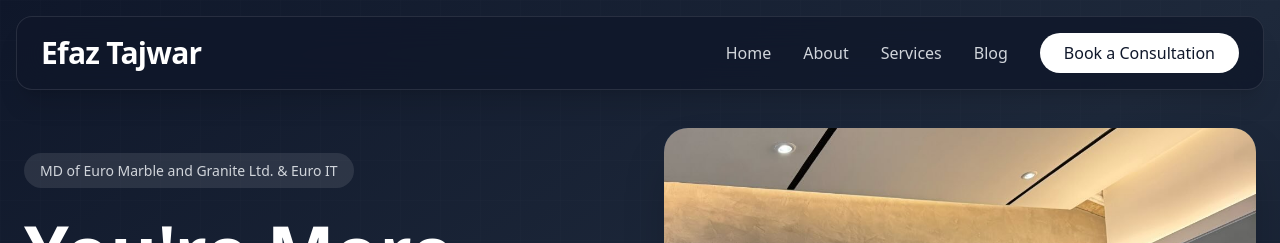
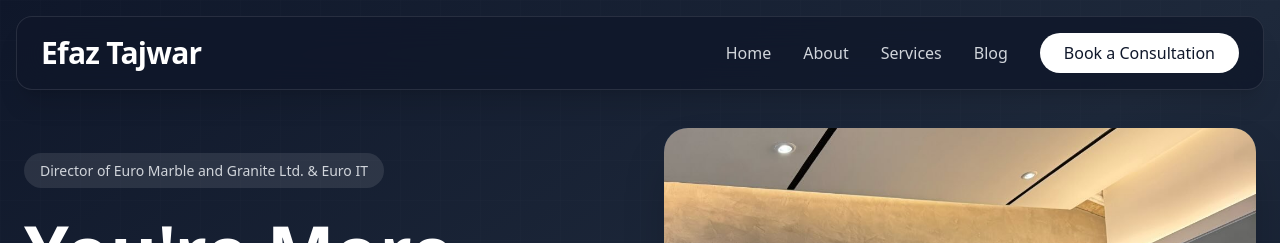
Before and after one commit to RafiMohammadHasib/efaztajwar, a React (Vite) app: page / in a window 1280 px wide. Shown: the top 243 px of the page. Built offline with nearby package versions, Linux system fonts and the light colour scheme.

Commit message:
Updated Hero.tsx

```diff
--- a/src/components/Hero.tsx
+++ b/src/components/Hero.tsx
@@ -52,7 +52,7 @@ export default function Hero() {
           <div className="space-y-8">
             <div className="inline-block animate-fade-in-up">
               <span className="text-sm font-medium text-gray-300 bg-white/10 px-4 py-2 rounded-full backdrop-blur-sm hover:bg-white/20 transition-all duration-300 hover:scale-105">
-                MD of Euro Marble and Granite Ltd. & Euro IT
+                Director of Euro Marble and Granite Ltd. & Euro IT
               </span>
             </div>
 
```
